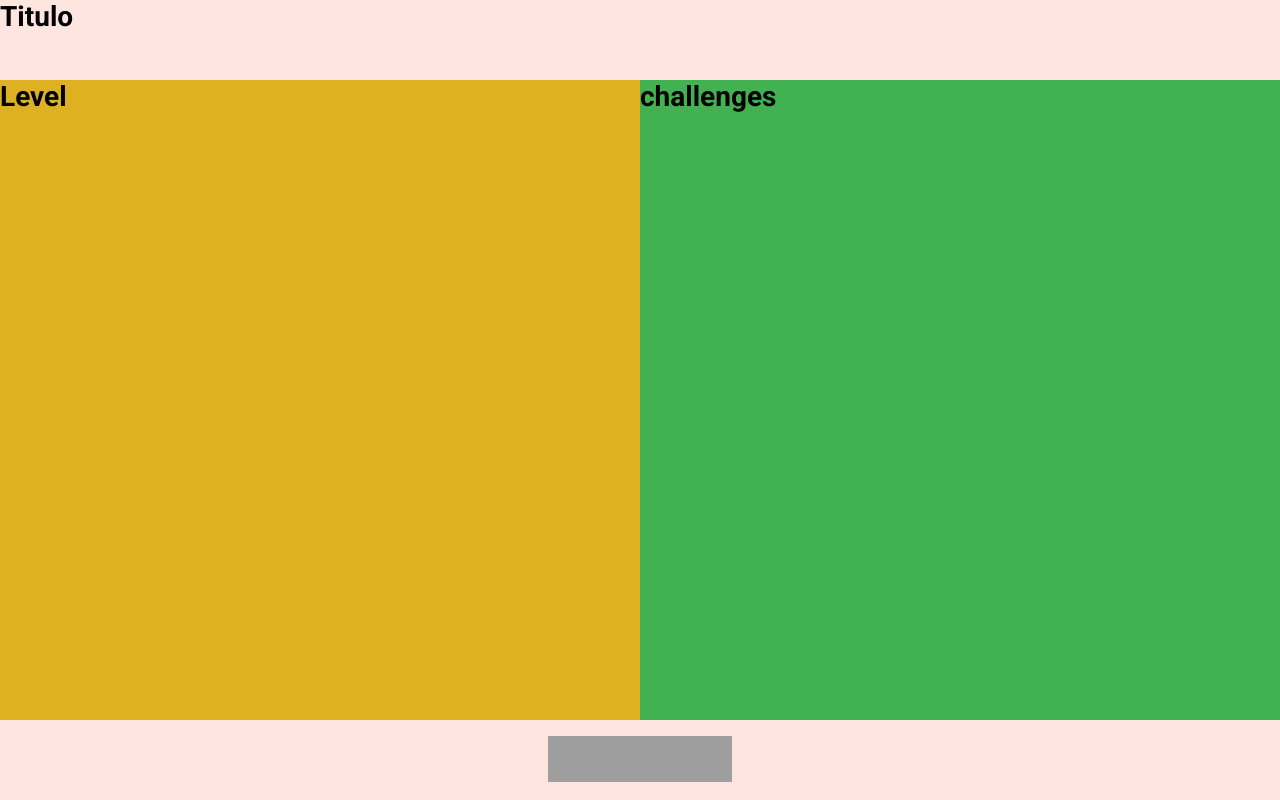
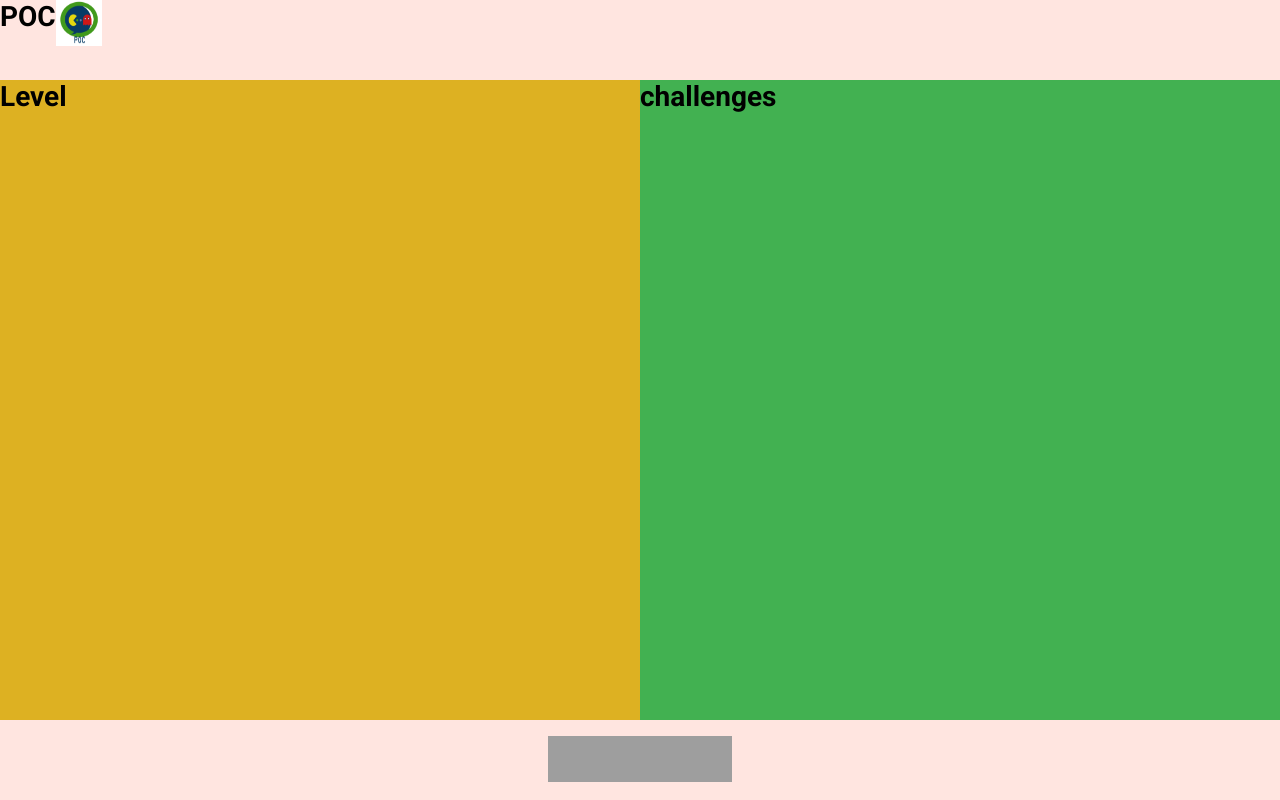
Before and after one commit to jdro10/ESTG-LDS-PacmanOnlineChallenge, a React (Create React App) app in the folder Frontend/fronted/: page / in a window 1280 px wide. Built offline with nearby package versions, Linux system fonts and the light colour scheme; grey boxes are pictures that could not be loaded.

Commit message:
header start

```diff
--- a/Frontend/fronted/src/Main.css
+++ b/Frontend/fronted/src/Main.css
@@ -13,6 +13,8 @@
   height: 100%;
   grid-area: header;
   background-color: rgb(255, 229, 224);
+  display: flex;
+  flex-direction: row;
 }
 
 .level-container {
--- a/Frontend/fronted/src/Main.js
+++ b/Frontend/fronted/src/Main.js
@@ -1,12 +1,15 @@
 import React from "react";
 import "./Main.css";
+import logo from "./assets/logo.png";
+
 // import { Container } from './styles';
 
 export default function src() {
   return (
     <div className="container">
       <div className="header-container">
-        <h1>Titulo </h1>
+        <h1>POC </h1>
+        <img src={logo} alt="Logo" />
       </div>
       <div className="level-container">
         <h1>Level </h1>
```
